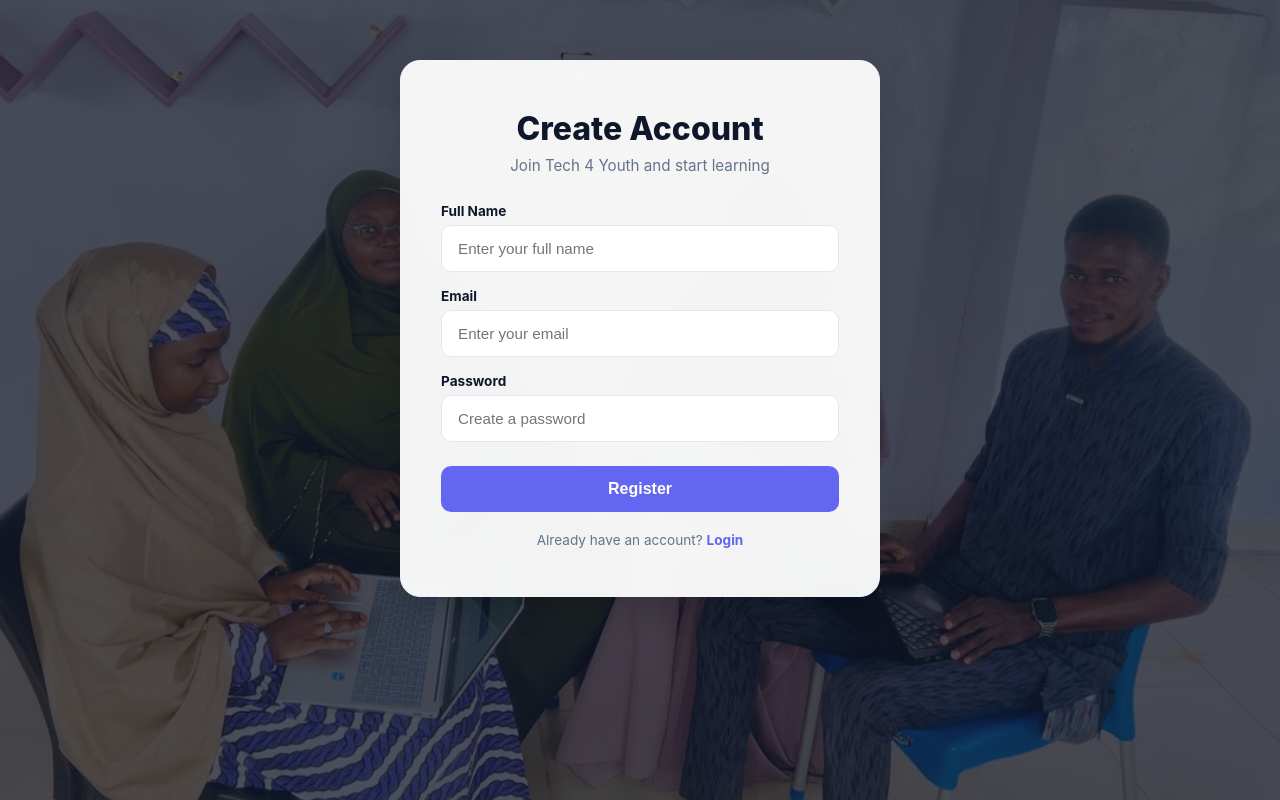
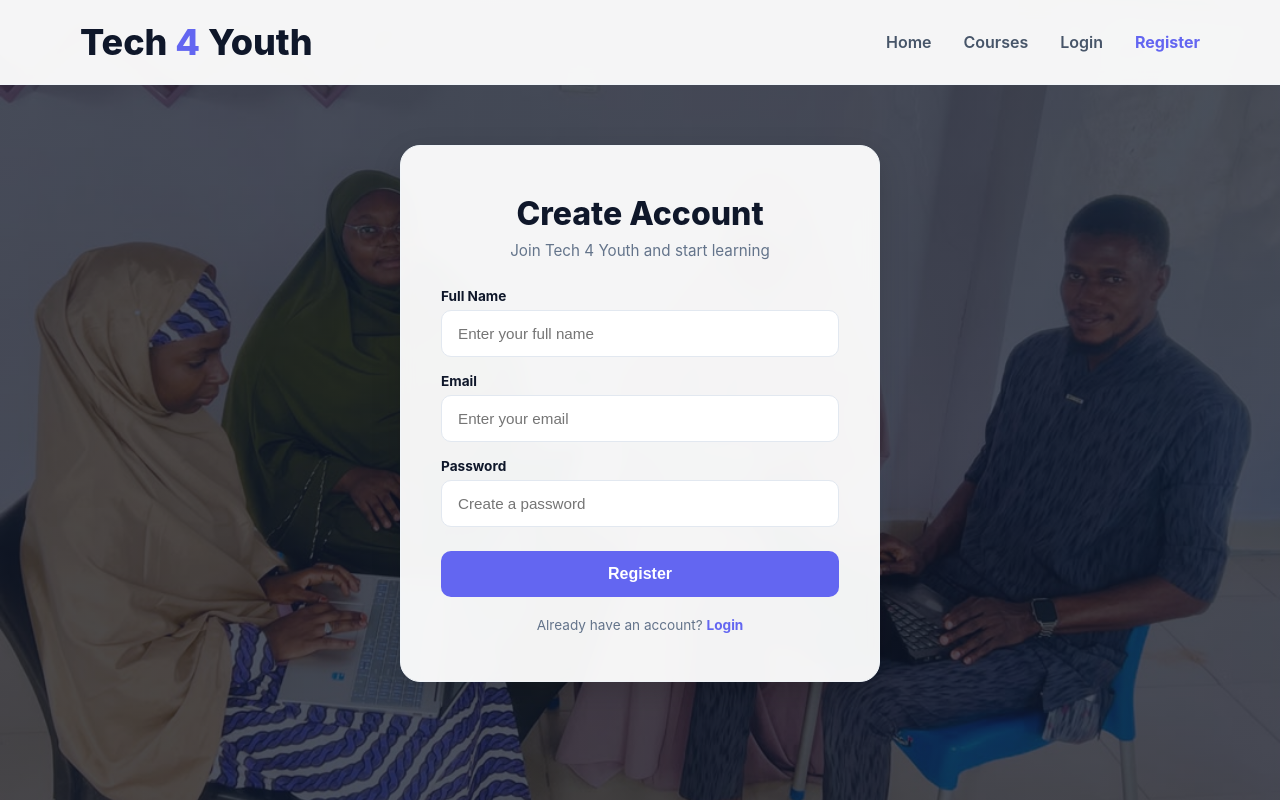
Before and after one commit to abdulmutalibismail6-star/Tech4Youth, a React (Vite) app in the folder Tech4Youth capstone/FrontEnd/my-react-app/: page /register in a window 1280 px wide. Built offline with nearby package versions, Linux system fonts and the light colour scheme; no server answers.

Commit message:
Add Navbar to Register page

```diff
--- a/Tech4Youth capstone/FrontEnd/my-react-app/src/App.jsx
+++ b/Tech4Youth capstone/FrontEnd/my-react-app/src/App.jsx
@@ -1,6 +1,6 @@
 import React from "react";
 import { BrowserRouter as Router, Routes, Route } from "react-router-dom";
-import LandingPage from "./LandingPage"; // check exact file casing in src/
+import Landingpage from "./Landingpage"; // check exact file casing in src/
 import Courses from "./Course";          // check exact file casing in src/
 import Login from "./Login";
 import Register from "./Register";
@@ -10,7 +10,7 @@ export default function App() {
   return (
     <Router>
       <Routes>
-        <Route path="/" element={<LandingPage />} />
+        <Route path="/" element={<Landingpage />} />
         <Route path="/courses" element={<Courses />} />
         <Route path="/login" element={<Login />} />
         <Route path="/register" element={<Register />} />
--- a/Tech4Youth capstone/FrontEnd/my-react-app/src/Login.jsx
+++ b/Tech4Youth capstone/FrontEnd/my-react-app/src/Login.jsx
@@ -1,3 +1,4 @@
+import Navbar from "./Navbar";
 import { useState } from "react";
 import { Link, useNavigate } from "react-router-dom";
 
@@ -42,6 +43,8 @@ export default function Login() {
   }
 
   return (
+    <>
+      <Navbar />
       <div className="auth-wrapper">
         <div className="auth-card">
           <h2 className="auth-title">Welcome Back</h2>
@@ -84,5 +87,6 @@ export default function Login() {
           </p>
         </div>
       </div>
+    </>
   );
 }
--- /dev/null
+++ b/Tech4Youth capstone/FrontEnd/my-react-app/src/Navbar.jsx
@@ -0,0 +1,39 @@
+import { NavLink } from "react-router-dom";
+
+export default function Navbar() {
+  return (
+    <header className="header">
+      <NavLink to="/" className="logo" style={{ textDecoration: "none" }}>
+        Tech <span className="logo-accent">4</span> Youth
+      </NavLink>
+
+      <nav className="nav-links">
+        <NavLink
+          to="/"
+          end
+          className={({ isActive }) => (isActive ? "active-link" : "")}
+        >
+          Home
+        </NavLink>
+        <NavLink
+          to="/Courses"
+          className={({ isActive }) => (isActive ? "active-link" : "")}
+        >
+          Courses
+        </NavLink>
+        <NavLink
+          to="/Login"
+          className={({ isActive }) => (isActive ? "active-link" : "")}
+        >
+          Login
+        </NavLink>
+        <NavLink
+          to="/Register"
+          className={({ isActive }) => (isActive ? "active-link" : "")}
+        >
+          Register
+        </NavLink>
+      </nav>
+    </header>
+  );
+}
--- a/Tech4Youth capstone/FrontEnd/my-react-app/src/Register.jsx
+++ b/Tech4Youth capstone/FrontEnd/my-react-app/src/Register.jsx
@@ -1,3 +1,4 @@
+import Navbar from "./Navbar";
 import { useState } from "react";
 import { Link, useNavigate } from "react-router-dom";
 
@@ -38,6 +39,8 @@ export default function Register() {
   }
 
   return (
+    <>
+      <Navbar />
       <div className="auth-wrapper">
         <div className="auth-card">
           <h2 className="auth-title">Create Account</h2>
@@ -93,5 +96,6 @@ export default function Register() {
           </p>
         </div>
       </div>
+    </>
   );
 }
```
Lines whose indentation alone changed are shown as unchanged.
